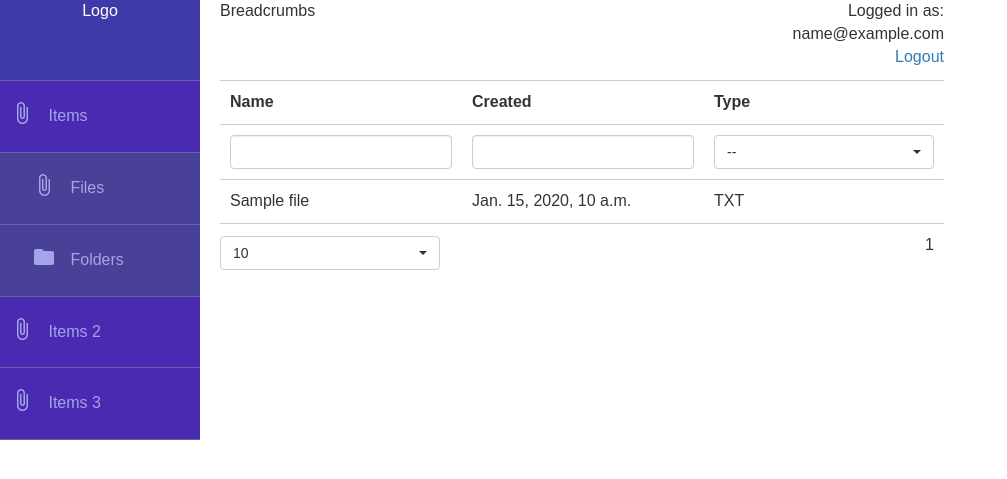
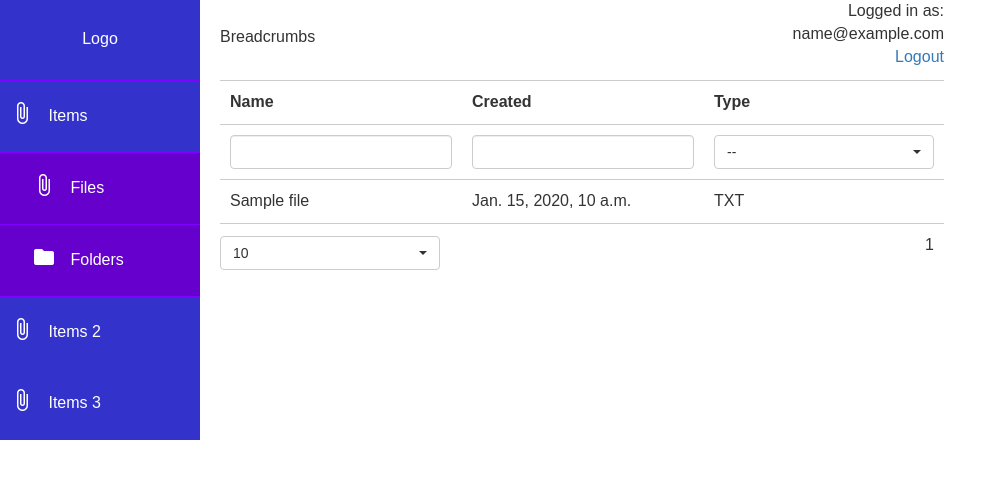
Before and after one commit to amigo00678/BookMe2, a Django app: page /files/ in a window 1280 px wide. Shown: the top 479 px of the page, without its empty margins (0-1007 px from the left). Run offline with Django 3.2, Linux system fonts and the light colour scheme; a user stored in the database is signed in; tables that the repository leaves empty hold one stand-in row (values such as "Sample post"); some libraries are stand-ins or nearby versions.

Commit message:
about add

```diff
--- a/web/management/commands/reload.py
+++ b/web/management/commands/reload.py
@@ -41,4 +41,4 @@ class Command(BaseCommand):
     def create_users(self):
         # create users
         User.objects.create_user(email='u@u.com', password='123',
-            first_name="U", last_name="U")
+            first_name="UFn", last_name="ULn")
--- a/web/static/css/styles.css
+++ b/web/static/css/styles.css
@@ -7,38 +7,38 @@ body{
 }
 .menu{
     width: 200px;
-    background-color: #3e3aa8;
+    background-color: #3333cc;
     padding-left: 0px;
     margin: 0px;
 }
 .menu a {
     text-decoration: none;
-    color: #a6a4e8;
+    color: white;
 }
 .menu div:not(.parent){
     padding: 20px 0px 20px 22px;
-    border-bottom: 1px solid #6562af;
+    border-bottom: 1px solid #8000ff;
     display: none;
-    background-color: #494098;
+    background-color: #6600cc;
 }
 .menu .parent{
     display: block;
-    border-top: 1px solid #6562af;
+    border-top: 1px solid #8000ff;
 }
 .menu .parent div:first-child{
     display: block;
     padding-left: 0px;
     border-bottom: none;
-    background-color: #492ab1;
+    background-color: #3333cc;
 }
 .menu div:last-child{
-    border-bottom: 1px solid #6562af;
+    border-bottom: 1px solid #8000ff;
 }
 .menu .parent div:last-child{
     border-bottom: none;
 }
 .menu .shown{
-    border-bottom: 1px solid #6562af !important;
+    border-bottom: 1px solid #8000ff !important;
 }
 .menu div i{
     padding-left: 10px;
@@ -58,15 +58,16 @@ body{
 }
 .left-col{
     float: left;
-    background-color: #3e3aa8;
+    background-color: #3333cc;
 }
 .container{
     display: inline-flex;
 }
 .logo{
+    padding-top: 28px;
     width: 200px;
     height: 80px;
-    background-color: #3e3aa8;
+    background-color: #3333cc;
     color: white;
     text-align: center;
 }
@@ -139,3 +140,6 @@ body{
     float: right;
     text-align: right;
 }
+.breadcrumbs{
+    padding-top: 26px;
+}
```
Also changed, not shown: project.png (added), readme.txt.
